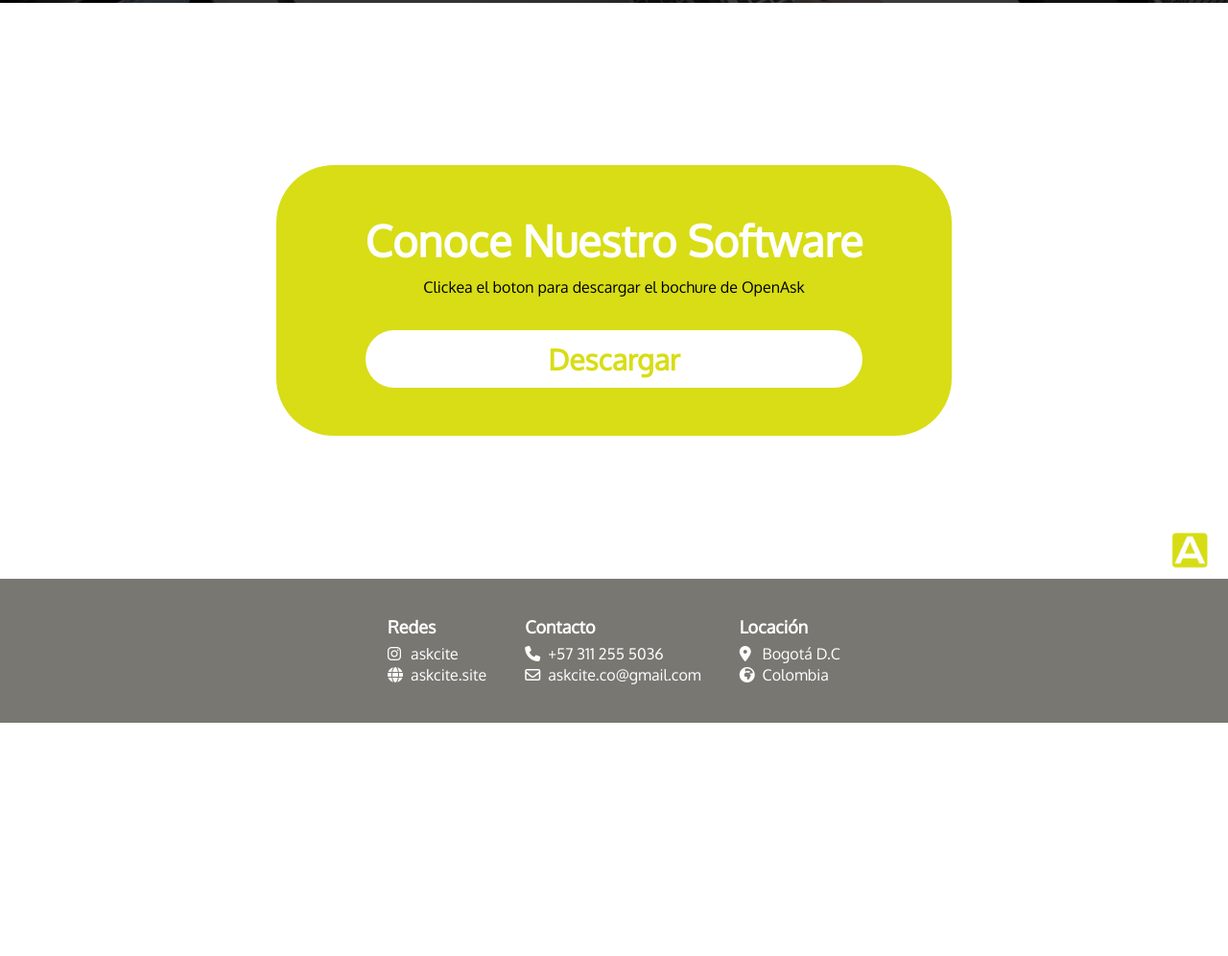
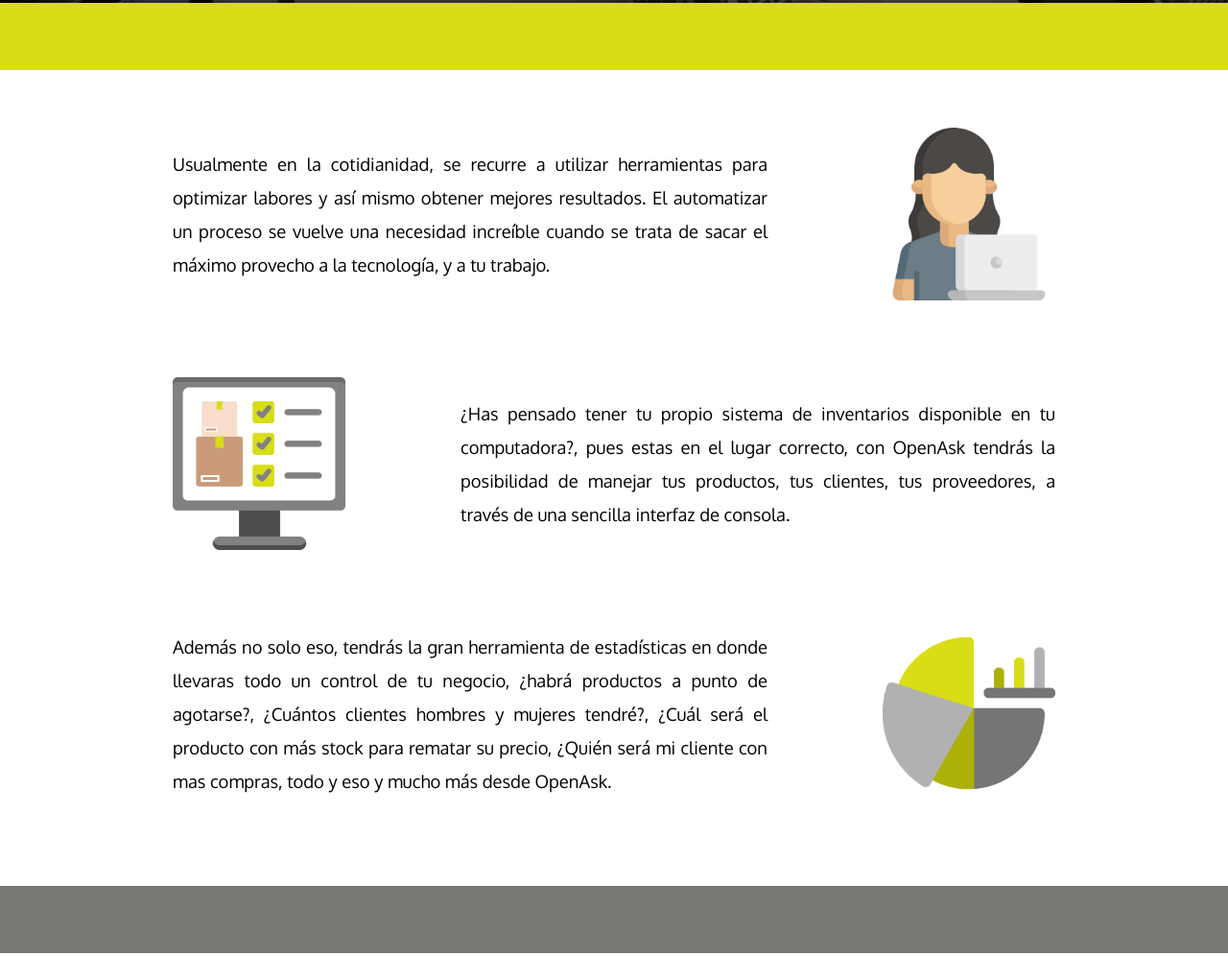
Before and after one commit to JxhxnL/OpenAsk-Page, a plain HTML site: page index.html in a window 1280 px wide. Shown: the part 467-1463 px from the top of the page at 96% size. Before the commit the page ends 1220 px from the top, so only its background shows below. Drawn offline with Linux system fonts and the light colour scheme.

Commit message:
Commit 2

```diff
--- a/index.html
+++ b/index.html
@@ -21,12 +21,43 @@
             <h1>TU SISTEMA DE INVENTARIO</h1>
             <p>!Ha llegado!</p>
         </div>
+        <div class="barra"></div>
         <div class="cuerpo">
+            <div class="apartado">
+                <p>
+                    Usualmente en la cotidianidad, se recurre a utilizar herramientas para optimizar
+                    labores y así mismo obtener mejores resultados. El automatizar un proceso se
+                    vuelve una necesidad increíble cuando se trata de sacar el máximo provecho a la
+                    tecnología, y a tu trabajo.
+                </p>
+                <img src="user.png">
+            </div>
+            <div class="apartado2">
+                <img src="inventario.png">
+                <p>
+                    ¿Has pensado tener tu propio sistema de inventarios disponible en tu computadora?,
+                    pues estas en el lugar correcto, con OpenAsk tendrás la posibilidad de manejar
+                    tus productos, tus clientes, tus proveedores, a través de una sencilla interfaz
+                    de consola.
+                </p>
+            </div>
+            <div class="apartado">
+                <p>
+                    Además no solo eso, tendrás la gran herramienta de estadísticas en donde llevaras
+                    todo un control de tu negocio, ¿habrá productos a punto de agotarse?,
+                    ¿Cuántos clientes hombres y mujeres tendré?, ¿Cuál será el producto con más
+                    stock para rematar su precio, ¿Quién será mi cliente con mas compras, todo y eso
+                    y mucho más desde OpenAsk.
+                </p>
+                <img src="grafico.png">
+            </div>
+            <div class="barra3"></div>
+            <div class="barra2"></div>
             <div class="container">
                 <div class="card">
                     <div class="title">
                         <h1>Conoce Nuestro Software</h1>
-                        <p>Clickea el boton para descargar el bochure de OpenAsk</p>
+                        <p>Clickea el boton para descargar el brochure de OpenAsk</p>
                     </div>
                     <a href="OpenAsk.pdf" download="Brochure_OpenAsk">
                         <div class="button" href="OpenAsk.pdf" download="Brochure_OpenAsk">
--- a/style.css
+++ b/style.css
@@ -38,6 +38,24 @@ body {
     color: white;
 }
 
+.barra {
+    width: 100%;
+    height: 70px;
+    background-color: var(--verde);
+}
+
+.barra2 {
+    width: 100%;
+    height: 70px;
+    background-color: var(--gris);
+}
+
+.barra3 {
+    width: 100%;
+    height: 70px;
+    background-color: white;
+}
+
 .letters {
     width: 120px;
 }
@@ -54,7 +72,57 @@ body {
     background-color: rgba(10, 10,10, 0.8);
     background-blend-mode: darken;
     background-attachment: fixed;
-    margin-bottom: 30px;
+}
+
+.apartado {
+    display: flex;
+    justify-content: center;
+    align-items: center;
+    flex-direction: row;
+    width: 75%;
+    gap: 120px;
+    padding: 20px;
+    margin: 40px 0px 0px 0px;
+}
+
+.apartado img {
+    width: 180px;
+}
+
+.apartado img:hover {
+    transform: scale(1.03);
+}
+
+
+.apartado p {
+    font-size: 115%;
+    line-height: 35px;
+    text-align: justify;
+}
+
+.apartado2 {
+    display: flex;
+    justify-content: center;
+    align-items: center;
+    flex-direction: row;
+    width: 75%;
+    gap: 120px;
+    padding: 20px;
+    margin: 40px 0px 0px 0px;
+}
+
+.apartado2 img {
+    width: 180px;
+}
+
+.apartado2 img:hover {
+    transform: scale(1.03);
+}
+
+.apartado2 p {
+    font-size: 115%;
+    line-height: 35px;
+    text-align: justify;
 }
 
 .banner h1 {
@@ -79,7 +147,7 @@ body {
     justify-content: center;
     flex-direction: column;
     width: 100%;
-    height: 70vh;
+    height: auto;
 }
 
 .container {
@@ -88,7 +156,7 @@ body {
     display: flex;
     align-items: center;
     flex-direction: column;
-    margin: 10px auto;
+    margin: 100px auto;
     background-color: var(--verde);
     border-radius: 60px;
 }
@@ -207,7 +275,7 @@ footer {
         display: flex;
         align-items: center;
         flex-direction: column;
-        margin: 10px auto;
+        margin: 100px auto;
         background-color: var(--verde);
         border-radius: 60px;
     }
@@ -228,4 +296,36 @@ footer {
         flex-direction: column;
         gap: 40px;
     }
+    .apartado {
+        display: flex;
+        justify-content: center;
+        align-items: center;
+        flex-direction: column;
+        width: 75%;
+        gap: 80px;
+        padding: 20px;
+        margin: 40px 0px 0px 0px;
+    }
+    .apartado2 {
+        display: flex;
+        justify-content: center;
+        align-items: center;
+        flex-direction: column-reverse;
+        width: 75%;
+        gap: 80px;
+        padding: 20px;
+        margin: 40px 0px 0px 0px;
+    }
 }
+
+@media (prefers-color-scheme: dark) {
+    body {
+        background-color: gray;
+        color: white;
+    }
+    .barra3 {
+        width: 100%;
+        height: 70px;
+        background-color: gray;
+    }
+}
```
Also changed, not shown: grafico.png (added), inventario.png (added), user.png (added).
